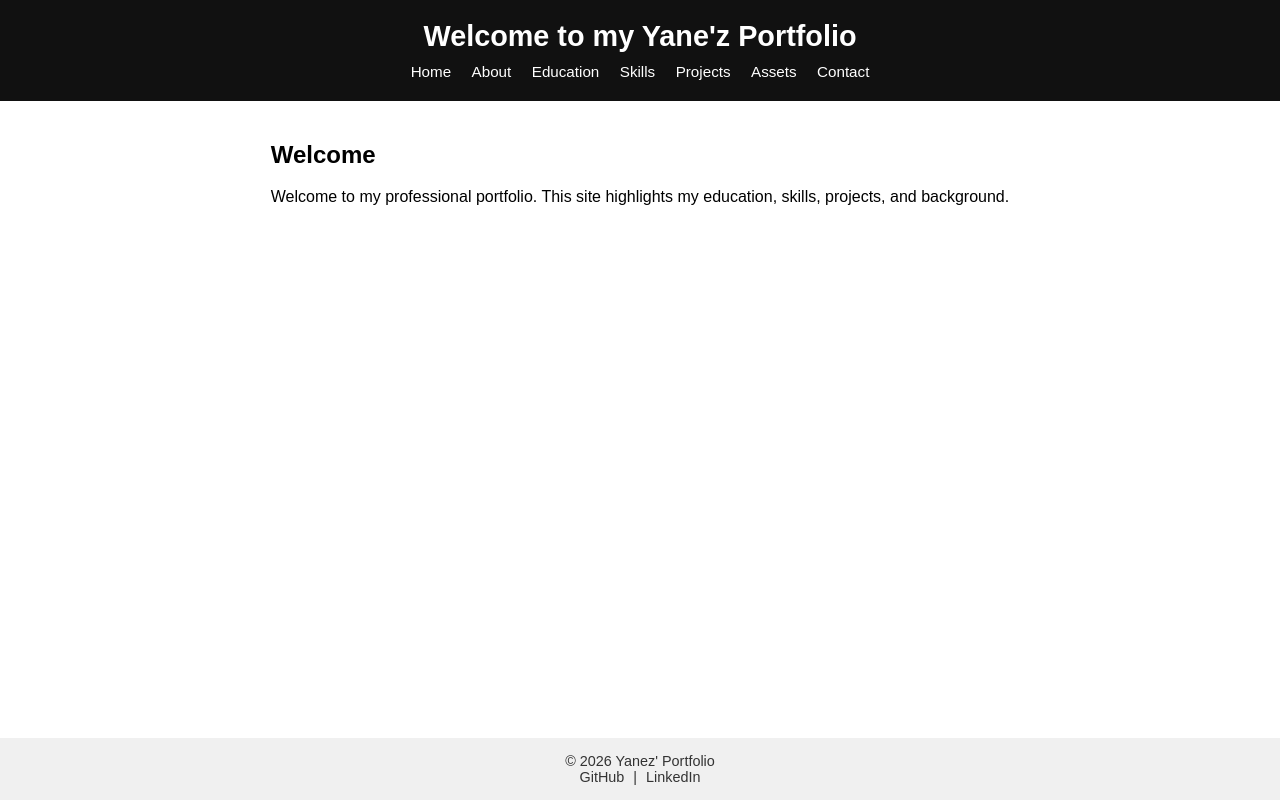
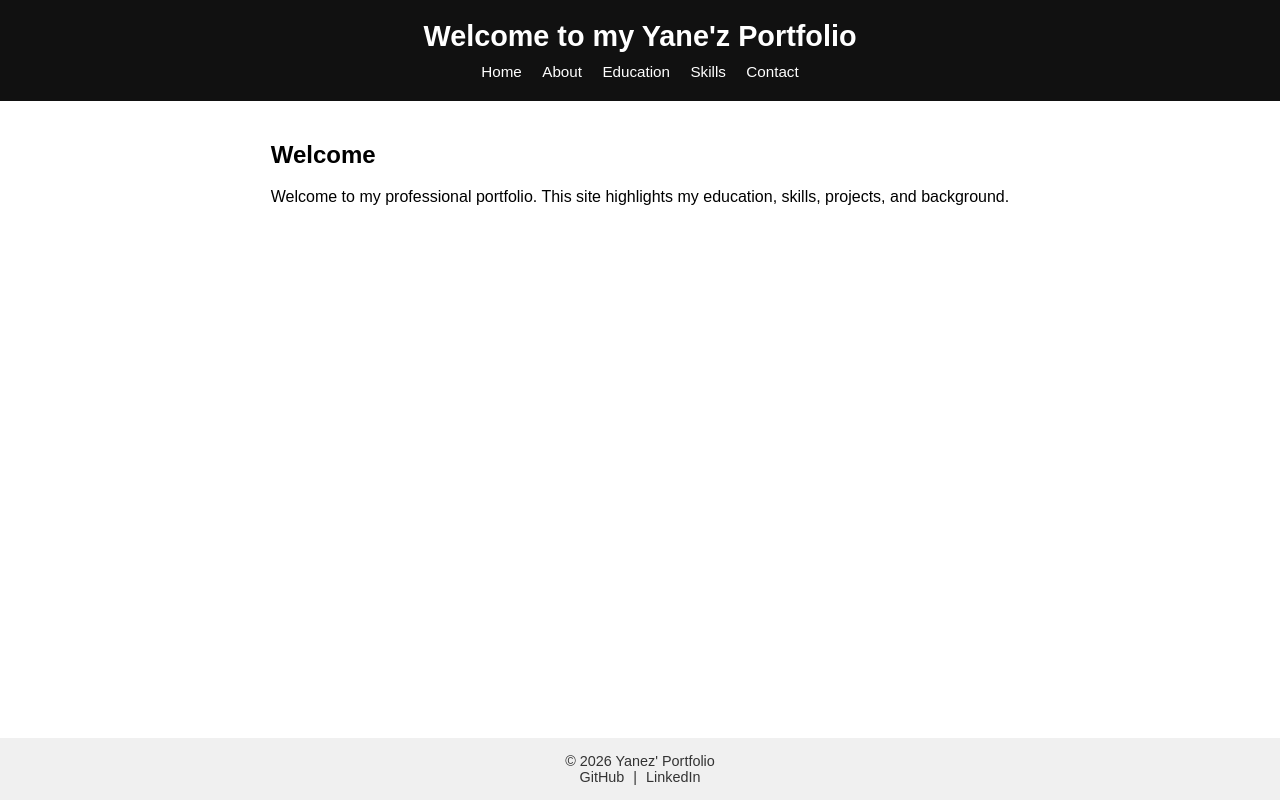
Before and after one commit to nahum-yanez/Yanez-Portfolio, a plain HTML site: page Yanez-Portfolio/index.html in a window 1280 px wide. Drawn offline with Linux system fonts and the light colour scheme.

Commit message:
Add files via upload

```diff
--- a/Yanez-Portfolio/index.html
+++ b/Yanez-Portfolio/index.html
@@ -15,8 +15,6 @@
     <a href="pages/about.html">About</a>
     <a href="pages/education.html">Education</a>
     <a href="pages/skills.html">Skills</a>
-    <a href="pages/projects.html">Projects</a>
-    <a href="pages/assets.html">Assets</a>
     <a href="pages/contact.html">Contact</a>
   </nav>
 </header>
```
